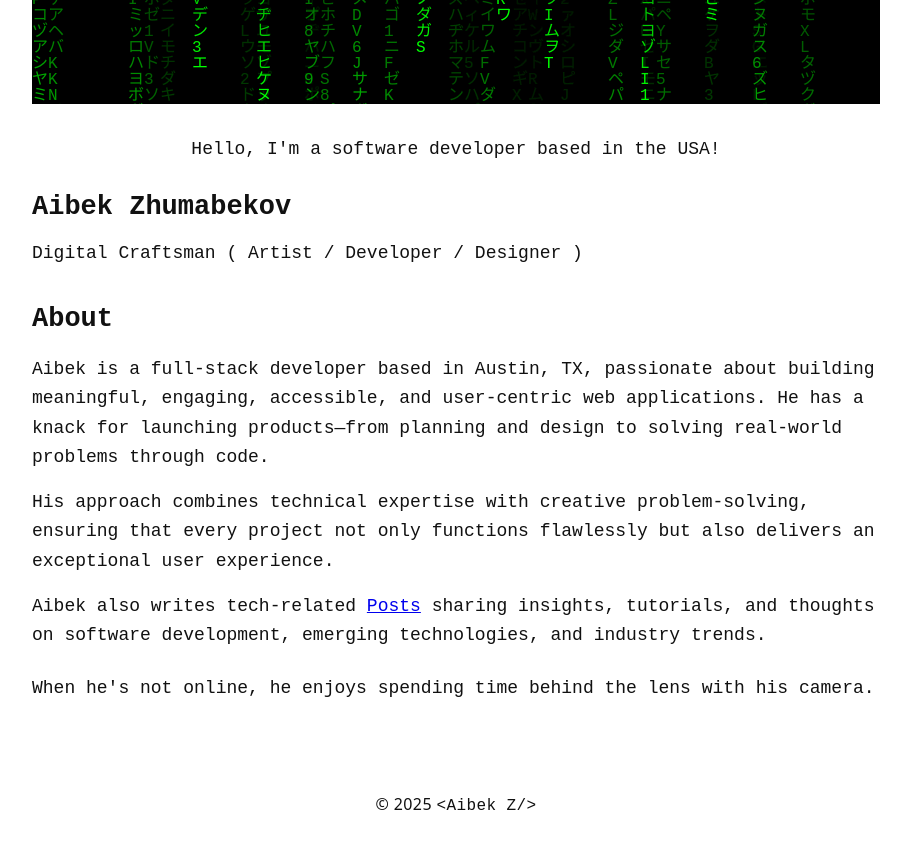
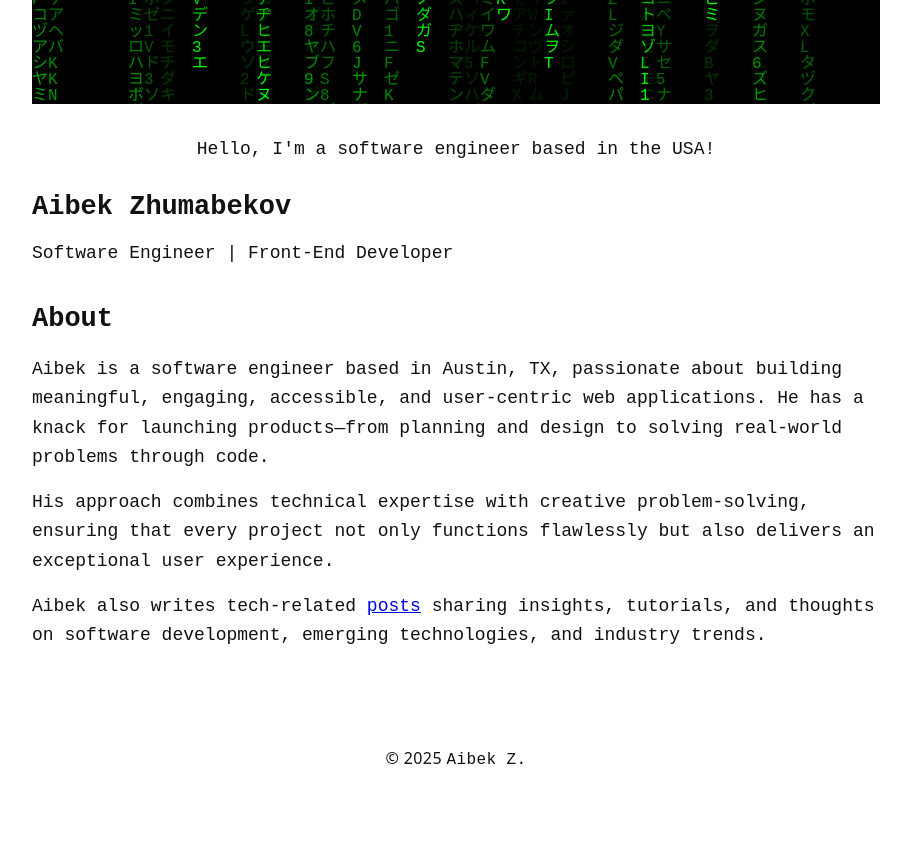
Before and after one commit to aibekz/portfolio, a React (Vite) app: page /about in a window 1280 px wide. Shown: the part 500-1348 px from the top of the page, without its empty margins (184-1095 px from the left). After the commit the page ends 1312 px from the top, so only its background shows below. Built offline with nearby package versions, Linux system fonts and the light colour scheme; no server answers.

Commit message:
Update content

```diff
--- a/src/components/Navbar.jsx
+++ b/src/components/Navbar.jsx
@@ -7,7 +7,6 @@ const Navbar = () => {
     const [menuOpen, setMenuOpen] = useState(false);
 
     const navigationLinks = [
-        { href: '/', label: 'Home' },
         { href: '/about', label: 'About' },
         { href: '/posts', label: 'Posts' },
         { href: '/contact', label: 'Contact' }
--- a/src/constants/siteConfig.js
+++ b/src/constants/siteConfig.js
@@ -5,10 +5,10 @@ export const siteConfig = {
   url: "https://aibekz.com/",
   email: "aibek.zhumabekov@proton.me",
   author: {
-    logo: "<Aibek Z/>",
+    logo: "Aibek Z.",
     name: "Aibek Z.",
-    title: "A Developer.",
+    title: "Software Engineer",
     greeting: "Hi.I'm ",
-    subtitle: "I'm passionate about building meaningful, engaging, accessible, and user-centric software."
+    subtitle: "I'm passionate about building experiences that are impactful, accessible, and user-centric.",
   }
 };
--- a/src/pages/About.jsx
+++ b/src/pages/About.jsx
@@ -23,13 +23,13 @@ export default function About() {
         <div className="max-w-4xl mx-auto space-y-8">
           <div className="">
             <p className="text-body mb-6 text-darktext text-center font-mono">
-              Hello, I'm a software developer based in the USA!
+              Hello, I'm a software engineer based in the USA!
             </p>
             <h1 className="text-header font-bold font-mono mb-3 text-darktext">
               {siteConfig.name}
             </h1>
             <p className="text-body mb-8 text-darktext font-mono">
-              Digital Craftsman ( Artist / Developer / Designer )
+              Software Engineer | Front-End Developer
             </p>
           </div>
 
@@ -37,7 +37,7 @@ export default function About() {
             <div>
               <h2 className="text-header font-semibold mb-4 text-darktext font-mono">About</h2>
               <p className="text-body leading-relaxed text-darktext mb-4 font-mono">
-                Aibek is a full-stack developer based in Austin, TX, passionate about building meaningful,
+                Aibek is a software engineer based in Austin, TX, passionate about building meaningful,
                 engaging, accessible, and user-centric web applications. He has a knack for launching products—from planning and design to solving real-world problems through code.
               </p>
               <p className="text-body leading-relaxed text-darktext mb-4 font-mono">
@@ -45,11 +45,8 @@ export default function About() {
                 every project not only functions flawlessly but also delivers an exceptional user experience.
               </p>
               <p className="text-body leading-relaxed text-darktext mb-6 font-mono">
-                Aibek also writes tech-related <Link to="/posts" className='text-linkblue underline'>Posts</Link> sharing insights,
+                Aibek also writes tech-related <Link to="/posts" className='text-linkblue underline'>posts</Link> sharing insights,
                 tutorials, and thoughts on software development, emerging technologies, and industry trends.
-              </p>
-              <p className="text-body leading-relaxed text-darktext mb-4 font-mono">
-                When he's not online, he enjoys spending time behind the lens with his camera.
               </p>
             </div>
           </section>
```
